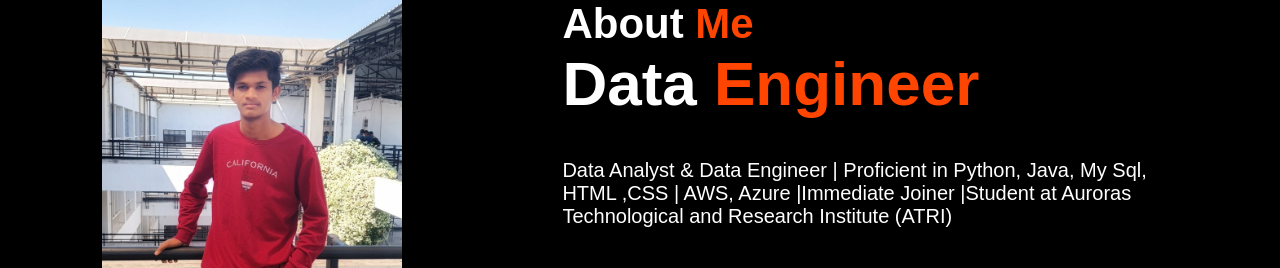
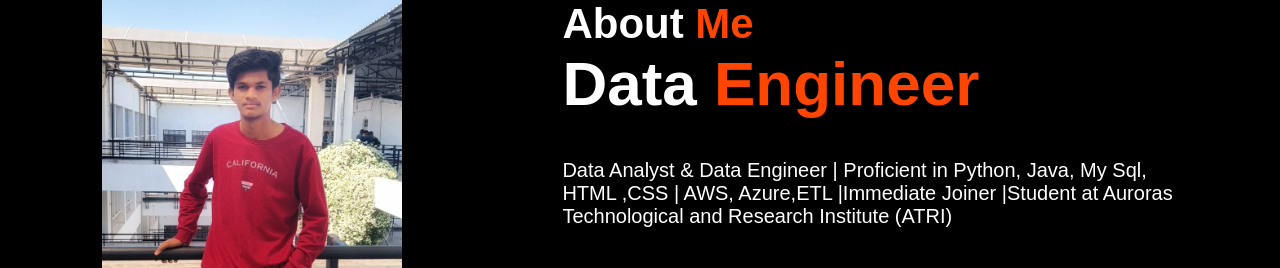
Before and after one commit to jayaprakashhigne08/personal-portfolio-, a plain HTML site: page index.html in a window 1280 px wide. Shown: the part 1004-1272 px from the top of the page. Drawn offline with nearby package versions, Linux system fonts and the light colour scheme.

Commit message:
changed the about secation for ETL services

```diff
--- a/index.html
+++ b/index.html
@@ -50,7 +50,7 @@
         <h3>Data <span> Engineer</span></h3>
         <p>
           Data Analyst & Data Engineer | Proficient in Python, Java, My Sql,
-          HTML ,CSS | AWS, Azure |Immediate Joiner |Student at Auroras
+          HTML ,CSS | AWS, Azure,ETL |Immediate Joiner |Student at Auroras
           Technological and Research Institute (ATRI)
         </p>
         <a herf="#" class="btn-2">Experience</a>
```
